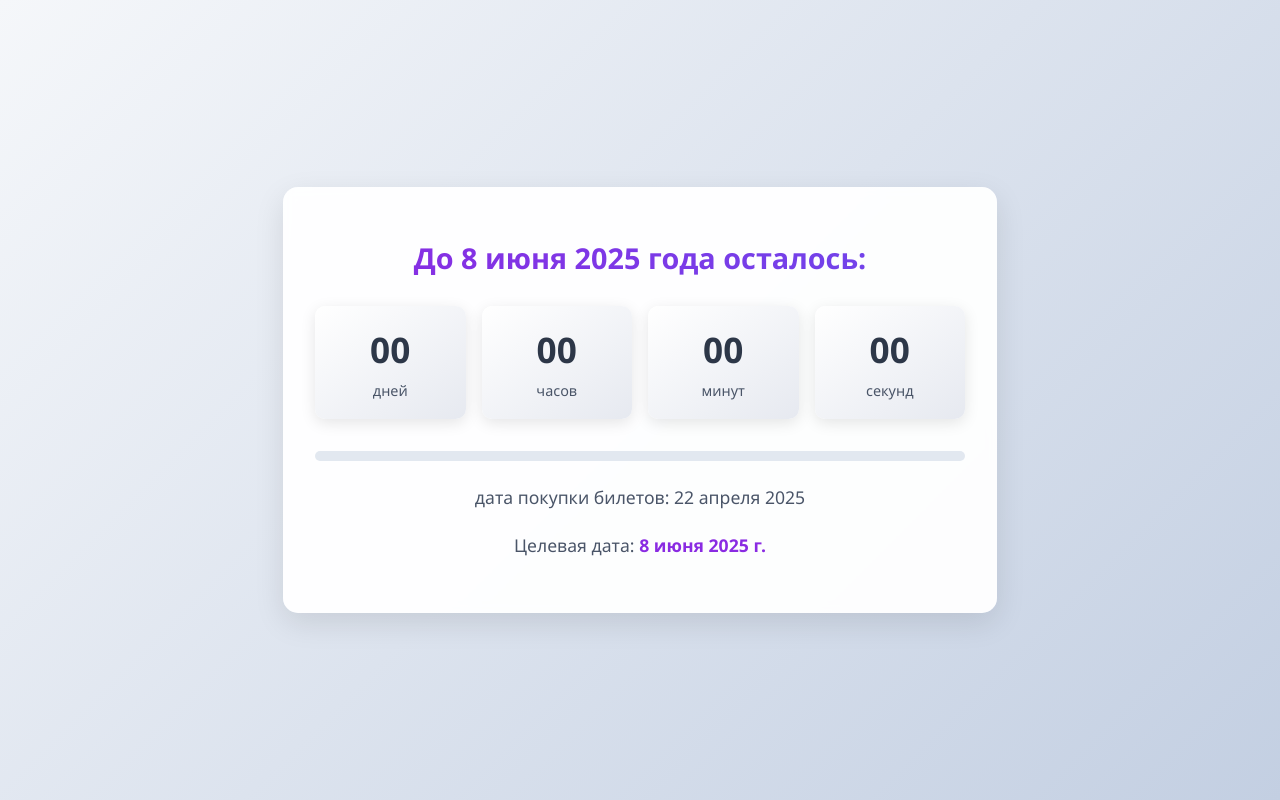
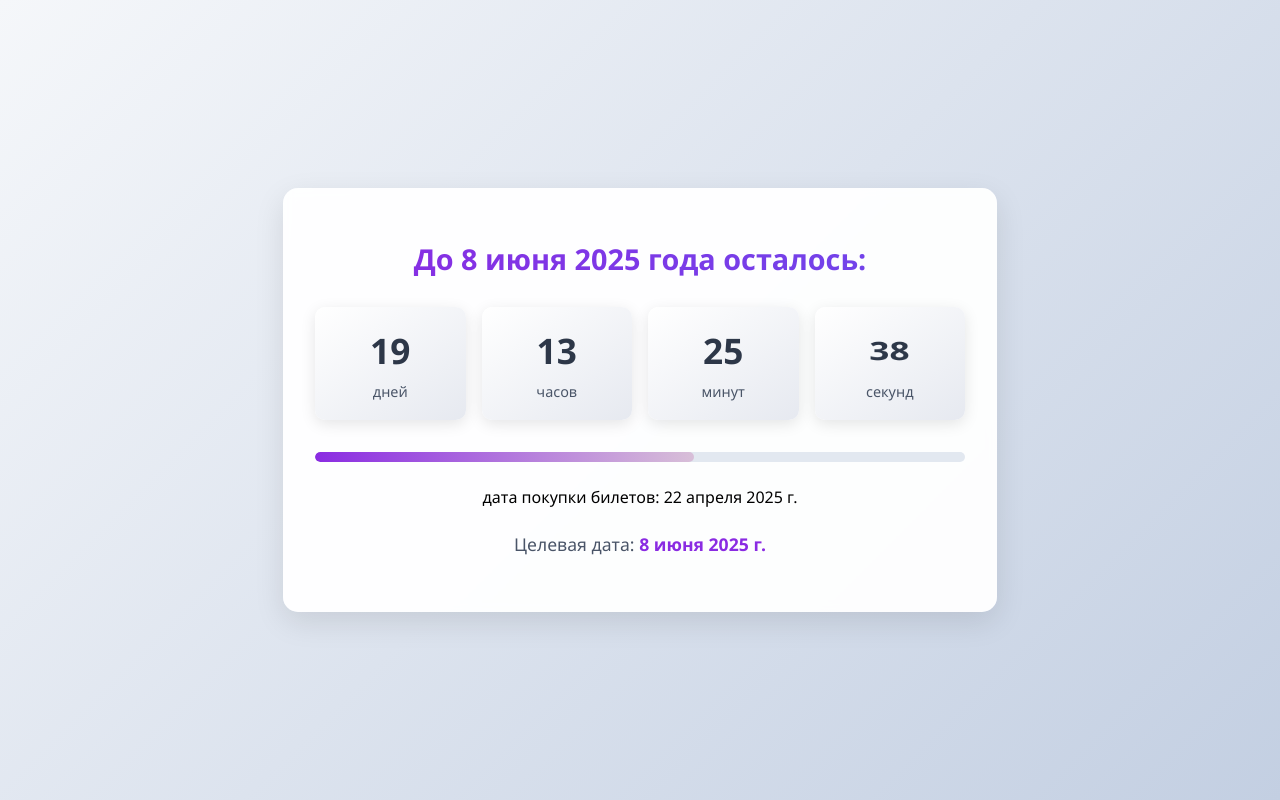
Before and after one commit to Vylich/vacation, a plain HTML site: page index.html in a window 1280 px wide. Drawn offline with Linux system fonts and the light colour scheme.

Commit message:
fix: fix

```diff
--- a/index.html
+++ b/index.html
@@ -35,7 +35,7 @@
       <div class="progress-bar" id="progress-bar"></div>
     </div>
 
-    <div class="target-date">
+    <div class="start-date">
       дата покупки билетов:
       <span id="start-date-display">22 апреля 2025</span>
     </div>
--- a/script.js
+++ b/script.js
@@ -10,7 +10,7 @@ document.getElementById("target-date-display").textContent =
     day: "numeric",
   });
 
-document.getElementById("bilets-date-display").textContent =
+document.getElementById("start-date-display").textContent =
   startDate.toLocaleDateString("ru-RU", {
     year: "numeric",
     month: "long",
```
